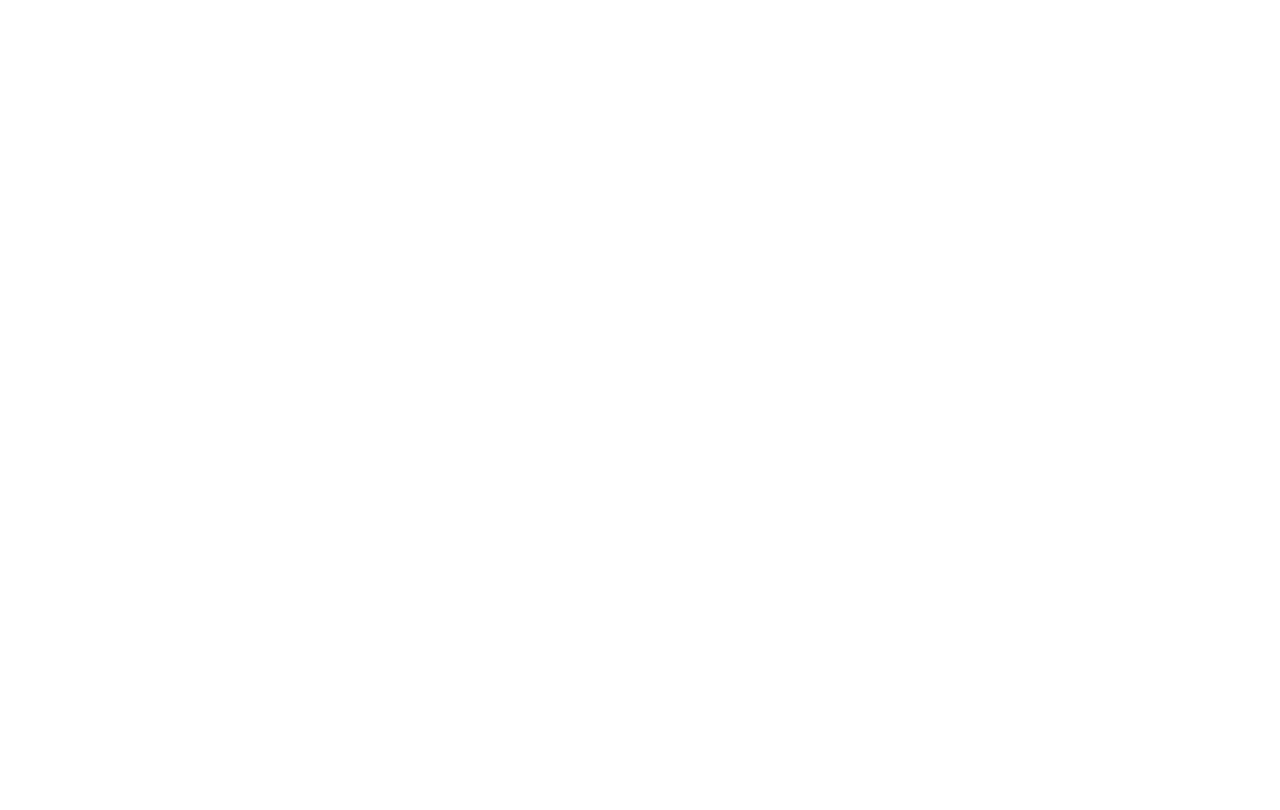
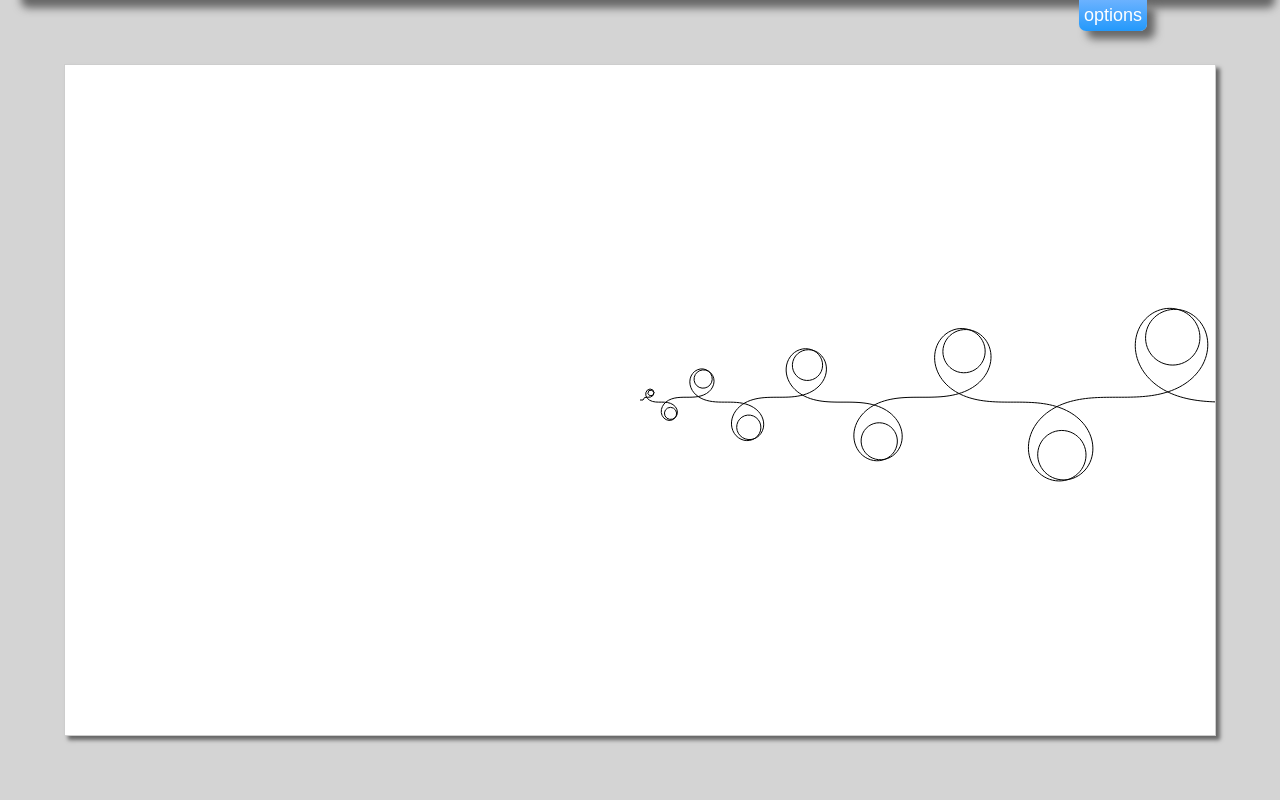
Before and after one commit to AndyWoodly/MathCanvas, a plain HTML site: page index.html in a window 1280 px wide. Drawn offline with Linux system fonts and the light colour scheme.

Commit message:
redesign, fixes, wip

```diff
--- /dev/null
+++ b/app.js
@@ -0,0 +1,118 @@
+var MathCanvas = (function () {
+
+    var init = function(containerId, canvasId, flapId, controlsHeight) {
+        _initCanvas(containerId, canvasId);
+        _initOverlay(flapId, controlsHeight);
+    };
+
+    var _initOverlay = function(flapId, height) {
+        var flapDiv = document.getElementById(flapId);
+        var collapsed = false;
+        flapDiv.onclick = function() {
+            var controls = document.getElementById('overlay');
+            controls.style.top = collapsed ? "0px" : "-100px";
+            collapsed = !collapsed;
+            console.log(collapsed, controls.style.top);
+        };
+    };
+
+    var _initCanvas = function(containerId, canvasId) {
+        var canvas_div = document.getElementById(containerId);
+        var canvas = document.getElementById(canvasId);
+
+        canvas.width = canvas_div.clientWidth;
+        canvas.height = canvas_div.clientHeight;
+
+        window.onresize = function () {
+            canvas.width = canvas_div.clientWidth;
+            canvas.height = canvas_div.clientHeight;
+        };
+
+        var ctx = canvas.getContext('2d');
+
+        var centerX = canvas.width / 2;
+        var centerY = canvas.height / 2;
+        var prevX = -1;
+        var prevY = -1;
+        var scaleFactor = 3;
+        var nrOfIterations = 3000;
+
+        var dragok = false;
+
+        function clear() {
+            ctx.clearRect(0, 0, canvas.width, canvas.height);
+        }
+
+        function myMove(e) {
+            if (dragok) {
+                var x = e.pageX;
+                var y = e.pageY;
+                centerX += x - prevX;
+                centerY += y - prevY;
+                clear();
+                _draw(ctx, centerX, centerY, scaleFactor, nrOfIterations);
+                prevY = y;
+                prevX = x;
+            }
+        }
+
+        function myDown(e) {
+            prevX = e.pageX;
+            prevY = e.pageY;
+            dragok = true;
+            canvas.onmousemove = myMove;
+        }
+
+        function myUp() {
+            console.log("up");
+            dragok = false;
+            canvas.onmousemove = null;
+        }
+
+        canvas.onmousedown = myDown;
+        canvas.onmouseup = myUp;
+
+        _draw(ctx, centerX, centerY, scaleFactor, nrOfIterations);
+    };
+
+    var _sequence = function(n) {
+        //return Math.pow(Math.log(n),4)
+        //return Math.pow(n,2)/1234;
+        return Math.sin(Math.sqrt(n));
+    };
+
+    var _draw = function (ctx, cx, cy, sf, N) {
+        var x = cx;
+        var y = cy;
+        var x1;
+        var y1;
+        var xn;
+        for (var i = 0; i < N; i++) {
+            xn = _sequence(i);
+            //console.log(xn);
+            var xIn = 2 * Math.PI * xn;
+            //console.log(xIn);
+            x1 = x + sf * Math.cos(xIn);
+            y1 = y + sf * Math.sin(xIn);
+            //console.log(x,y,x1,y1);
+
+            ctx.beginPath();
+            ctx.moveTo(x, y);
+            ctx.lineTo(x1, y1);
+            //ctx.closePath();
+            ctx.stroke();
+            x = x1;
+            y = y1;
+        }
+    };
+
+    var setSequence = function(sequence) {
+        this._sequence = sequence;
+    };
+
+    return {
+        init: init,
+        setSequence: setSequence
+    }
+
+}());
--- a/index.html
+++ b/index.html
@@ -8,101 +8,33 @@
     <meta http-equiv="Content-Type" content="text/html;charset=utf-8"/>
 
     <link rel="stylesheet" href="main.css"/>
+    <script type="text/javascript" src="app.js"></script>
 
-    <script type="text/javascript">
-
-        function init() {
-            var canvas = document.getElementById('canvas');
-            canvas.width = document.width;
-            canvas.height = document.height;
-            var ctx = canvas.getContext('2d');
-            var centerX = canvas.width/2;
-            var centerY = canvas.height/2;
-            var prevX = -1;
-            var prevY = -1;
-            var scaleFactor = 3;
-            var nrOfIterations = 3000;
-
-            var dragok = false;
-
-            function clear() {
-                ctx.clearRect(0, 0, canvas.width, canvas.height);
-            }
-
-            function myMove(e) {
-                if (dragok) {
-                    var x = e.pageX;
-                    var y = e.pageY;
-                    centerX += x - prevX;
-                    centerY += y - prevY;
-                    clear();
-                    draw(ctx, centerX, centerY, scaleFactor, nrOfIterations);
-                    prevY = y;
-                    prevX = x;
-                }
-            }
-
-            function myDown(e) {
-                prevX = e.pageX;
-                prevY = e.pageY;
-                dragok = true;
-                canvas.onmousemove = myMove;
-            }
-
-            function myUp() {
-                console.log("up");
-                dragok = false;
-                canvas.onmousemove = null;
-            }
-
-            canvas.onmousedown = myDown;
-            canvas.onmouseup = myUp;
-
-            draw(ctx, centerX, centerY, scaleFactor, nrOfIterations);
-        }
-
-        function draw(ctx, cx, cy, sf, N) {
-            var x = cx;
-            var y = cy;
-            var x1;
-            var y1;
-            var xn;
-            for(var i = 0; i < N; i++) {
-                xn = sequence(i);
-                //console.log(xn);
-                var xIn = 2 * Math.PI * xn;
-                //console.log(xIn);
-                x1 = x + sf * Math.cos(xIn);
-                y1 = y + sf * Math.sin(xIn);
-                //console.log(x,y,x1,y1);
-
-                ctx.beginPath();
-                ctx.moveTo(x,y);
-                ctx.lineTo(x1,y1);
-                //ctx.closePath();
-                ctx.stroke();
-                x = x1;
-                y = y1;
-            }
-        }
-
-        function sequence(n) {
-            //return Math.pow(Math.log(n),4)
-            //return Math.pow(n,2)/1234;
-            return Math.sin(Math.sqrt(n));
-        }
-
-    </script>
 </head>
 
-<body onload='init()'>
+<body onload='MathCanvas.init("canvas_div", "canvas", "flap", 100)'>
+<!--<body>-->
 
-<div id="main">
+<div id="main" class="layer">
     <div id="canvas_div">
         <canvas id="canvas"></canvas>
     </div>
-    <div id="controls">
-
+</div>
+<div id="overlay" class="layer">
+    <div id="controls_panel">
+        <select id="sequence_select" name="sequence">
+            <option>eins</option>
+            <option>zwei</option>
+            <option>drei</option>
+            <option>vier</option>
+            <option>fuenf</option>
+        </select>
+        <!--<div id="dropdown">dropdown</div>-->
+        <!--<div id="new">new</div>-->
+        <input id="new_button" type="button" value="New"/>
+    </div>
+    <div id="flap_panel">
+        <div id="flap">options</div>
     </div>
 </div>
 
--- a/main.css
+++ b/main.css
@@ -1,24 +1,105 @@
-html {
+* {
+    font-family: Arial,serif;
+    font-size: 22px;
+}
+
+html, body, .layer {
+    position: absolute;
+
     height: 100%;
 	width: 100%;
+
+    margin:0;
+    padding:0;
+    border: 0;
 }
 
-body {
-    top: 0;
-	margin: 0;
-	padding: 0;
-	height: 100%;
-	width: 100%;
-	font-family: Helevetica, sans-serif;
-}
+/* main */
 
 #main {
+    display: -webkit-box;
+    -webkit-box-orient: vertical;
+
+    background-color: #d4d4d4;
+    z-index: 0;
     height: 100%;
     width: 100%;
 }
 
 #canvas_div {
-    margin: 10px;
-    height: 100%;
-    width: 100%;
+    -webkit-box-flex: 1;
+    background-color: white;
+    margin: 5%;
+    border: solid #cdcdcd 1px;
+    -webkit-box-shadow: 4px 4px 4px #666;
 }
+
+#canvas {
+}
+
+/* controls overlay */
+
+#overlay {
+    z-index: 1;
+    top: -100px;
+    -webkit-transition: top 0.5s ease-in;
+
+    margin-left: 1%;
+    margin-right: 1%;
+    width: 98%;
+
+    display: -webkit-box;
+    -webkit-box-orient: vertical;
+}
+
+#controls_panel {
+    height: 100px;
+    /*border: solid #cdcdcd 1px;*/
+    background-color: white;
+    -webkit-box-shadow: 8px 8px 8px #666;
+    border-bottom-left-radius: 7px;
+    border-bottom-right-radius: 7px;
+
+    background: -webkit-gradient(linear, left bottom, left top, from(#6bb2ff), to(rgba(202, 231, 255, 0.99)));
+
+}
+
+#new_button {
+    height: 20px;
+    -webkit-box-pack: right;
+    -webkit-box-align: right;
+}
+
+#sequence_select {
+    height: 20px;
+
+    -webkit-box-flex: 1;
+    -webkit-box-pack: center;
+    -webkit-box-align: stretch;
+}
+
+#flap_panel {
+    display: -webkit-box;
+    -webkit-box-orient: horizontal;
+}
+
+#flap {
+    margin-left: 85%;
+    padding: 5px;
+    font-size: 18px;
+    color: #fff;
+    font-weight: 200;
+    /*background-color: white;*/
+
+    background: -webkit-gradient(linear, left top, left bottom, from(#6bb2ff), to(#2399fb));
+
+    -webkit-box-shadow: 8px 8px 8px #666;
+    border-bottom-left-radius: 7px;
+    border-bottom-right-radius: 7px;
+}
+
+.plus-span {
+    /*border-radius: 5px;*/
+    /*width: 10px;*/
+    /*background-color: #333;*/
+}
```
